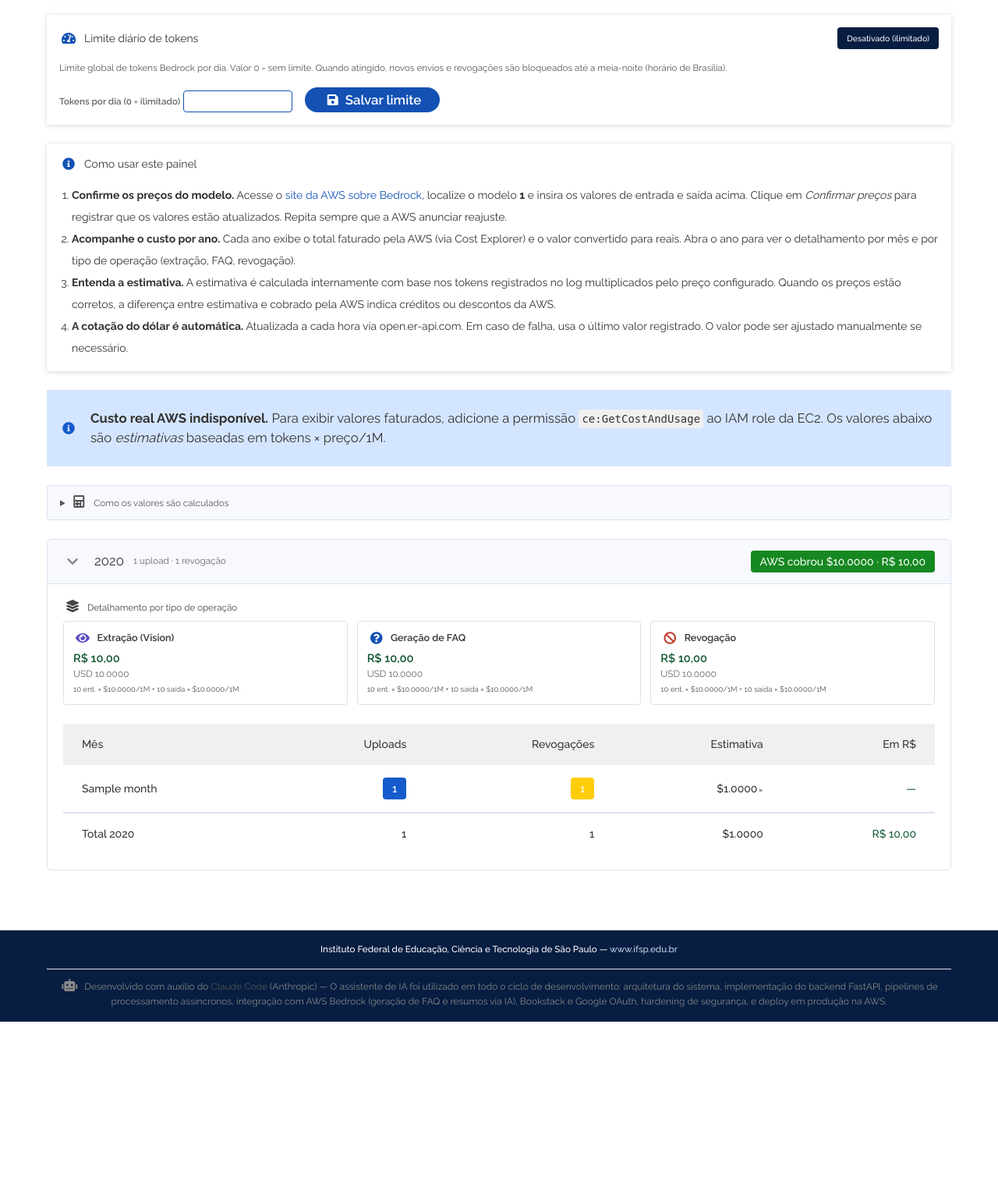
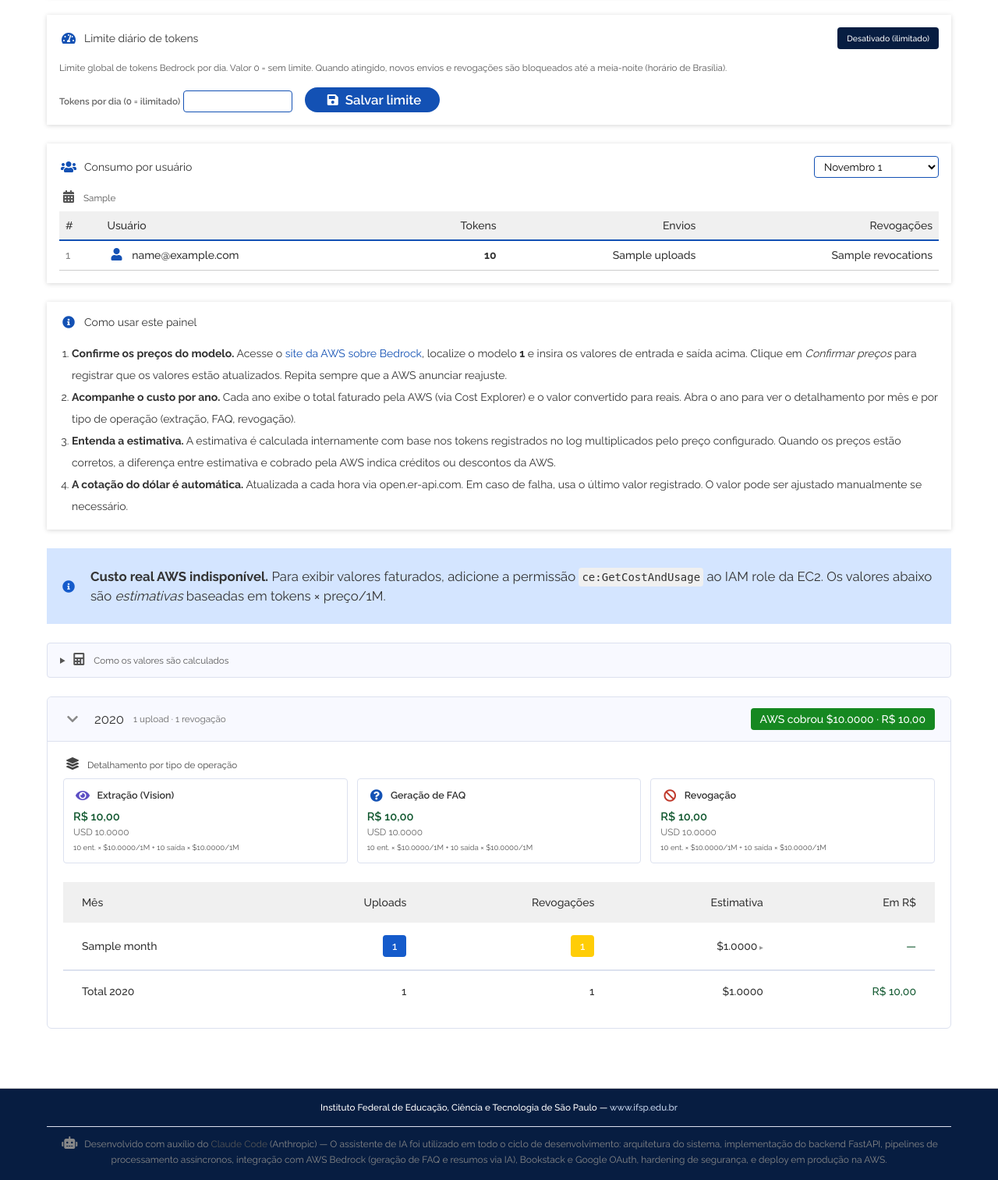
Before and after one commit to menzani/auto-ifsp-normas, a FastAPI app: template app/templates/admin_custo.html in a window 1280 px wide. Shown: the part 503-2016 px from the top of the page at 78% size. Before the commit the page ends 1813 px from the top, so only its background shows below. Run offline with FastAPI, Linux system fonts and the light colour scheme; the template is opened without the code that fills it: most values are stand-ins (such as "Sample title", 1, 10 or a date in 2020); parts of the project's set-up code (start-up, migrations or seed data) failed here and were passed over; some libraries are stand-ins or nearby versions; some web fonts are replaced.

Commit message:
feat: indicador de budget só para admins, alerta global e ranking por usuário
- Indicador de % na página de upload visível apenas para admins
- Alerta global (br-message warning/danger) no topo de todas as páginas
  para admins quando consumo diário >= 70%
- Nova seção "Consumo por usuário" no painel de custos com ranking
  por tokens, filtrável por mês via HTMX
- token_usage_by_user() em audit.py agrega tokens/uploads/revogações
  por email em um mês específico
- get_budget_alert() como Jinja2 global — avalia budget apenas para
  admins, sem impactar requests de outros papéis

Co-Authored-By: Claude Opus 4.6 (1M context) <noreply@anthropic.com>

```diff
--- a/app/routes/upload.py
+++ b/app/routes/upload.py
@@ -31,7 +31,7 @@ def dashboard(request: Request, user=Depends(get_current_user)):
         "user": user,
         "max_size_mb": settings.max_upload_size_mb,
         "bookstack_url": settings.bookstack_base_url,
-        "budget": audit.daily_budget_status(),
+        "budget": audit.daily_budget_status() if user.get("role") == "admin" else {},
     })
 
 
--- a/app/services/audit.py
+++ b/app/services/audit.py
@@ -233,6 +233,32 @@ def daily_budget_status() -> dict:
     }
 
 
+def token_usage_by_user(year: int, month: int) -> list[dict]:
+    """
+    Agrega consumo de tokens por usuário em um mês específico.
+    Retorna lista ordenada por total de tokens (decrescente).
+    """
+    entries = read_month(year, month)
+    user_map: dict[str, dict] = {}
+    for e in entries:
+        action = e.get("action", "")
+        if action not in ("processar", "revogar"):
+            continue
+        email = e.get("user", "desconhecido")
+        extra = e.get("extra") or {}
+        tokens = _sum_tokens_from_extra(extra)
+        if email not in user_map:
+            user_map[email] = {"email": email, "tokens": 0, "uploads": 0, "revocations": 0}
+        user_map[email]["tokens"] += tokens
+        if action == "processar":
+            user_map[email]["uploads"] += 1
+        else:
+            user_map[email]["revocations"] += 1
+
+    result = sorted(user_map.values(), key=lambda u: u["tokens"], reverse=True)
+    return result
+
+
 def bedrock_usage_by_month() -> list[dict]:
     """
     Agrega uso de tokens Bedrock por mês lendo todos os arquivos de audit.
--- a/app/templates.py
+++ b/app/templates.py
@@ -10,4 +10,17 @@ def _get_flashes(request: Request) -> list[tuple[str, str]]:
     return request.session.pop("_flashes", [])
 
 
+def _get_budget_alert(request: Request) -> dict:
+    """Retorna status do budget para o alerta global (apenas admins, >= 70%)."""
+    user = request.session.get("user")
+    if not user or user.get("role") != "admin":
+        return {}
+    from app.services.audit import daily_budget_status
+    status = daily_budget_status()
+    if status.get("active") and status.get("pct", 0) >= 70:
+        return status
+    return {}
+
+
 templates.env.globals["get_flashes"] = _get_flashes
+templates.env.globals["get_budget_alert"] = _get_budget_alert
--- a/app/templates/admin_custo.html
+++ b/app/templates/admin_custo.html
@@ -283,6 +283,43 @@
             </button>
           </div>
         </form>
+      </div>
+    </div>
+
+    {# ═══════════════════════════════════════════════════════════════════════ #}
+    {# CONSUMO POR USUÁRIO                                                     #}
+    {# ═══════════════════════════════════════════════════════════════════════ #}
+    <div class="br-card mb-4">
+      <div class="card-header">
+        <div class="d-flex align-items-center justify-content-between flex-wrap" style="gap:.5rem;">
+          <div class="d-flex align-items-center">
+            <i class="fas fa-users mr-2" style="color:#1351B4;" aria-hidden="true"></i>
+            <span class="text-medium-weight">Consumo por usuário</span>
+          </div>
+          <div>
+            <select id="usage-month-select"
+                    class="custo-price-input" style="width:auto; min-width:160px; padding:.25rem .5rem;"
+                    hx-get="/admin/custo/usage-by-user"
+                    hx-target="#usage-by-user-content"
+                    hx-swap="outerHTML"
+                    hx-trigger="change"
+                    onchange="this.setAttribute('hx-vals', JSON.stringify({year: this.selectedOptions[0].dataset.year, month: this.value})); htmx.trigger(this, 'change');">
+              {% for ym in usage_months %}
+              <option value="{{ ym[1] }}"
+                      data-year="{{ ym[0] }}"
+                      {% if loop.first %}selected{% endif %}>
+                {{ ["Janeiro","Fevereiro","Março","Abril","Maio","Junho","Julho","Agosto","Setembro","Outubro","Novembro","Dezembro"][ym[1]-1] }} {{ ym[0] }}
+              </option>
+              {% endfor %}
+              {% if not usage_months %}
+              <option selected>Nenhum dado</option>
+              {% endif %}
+            </select>
+          </div>
+        </div>
+      </div>
+      <div class="card-content">
+        {% include "partials/usage_by_user.html" %}
       </div>
     </div>
 
--- a/app/templates/base.html
+++ b/app/templates/base.html
@@ -287,6 +287,25 @@
       {% endfor %}
     {% endwith %}
 
+    {% set _ba = get_budget_alert(request) %}
+    {% if _ba %}
+    <div class="br-message {% if _ba.pct >= 90 %}danger{% else %}warning{% endif %} mb-3" role="alert">
+      <div class="icon">
+        <i class="fas fa-{% if _ba.pct >= 90 %}exclamation-circle{% else %}exclamation-triangle{% endif %}" aria-hidden="true"></i>
+      </div>
+      <div class="content">
+        {% if _ba.exhausted %}
+          Limite diário de tokens Bedrock <strong>atingido</strong> ({{ "{:,}".format(_ba.usage).replace(",", ".") }} / {{ "{:,}".format(_ba.limit).replace(",", ".") }}).
+          Novos envios e revogações estão bloqueados até a meia-noite.
+        {% elif _ba.pct >= 90 %}
+          Consumo diário de tokens em <strong>{{ "%.0f"|format(_ba.pct) }}%</strong> ({{ "{:,}".format(_ba.usage).replace(",", ".") }} / {{ "{:,}".format(_ba.limit).replace(",", ".") }}).
+        {% else %}
+          Consumo diário de tokens em <strong>{{ "%.0f"|format(_ba.pct) }}%</strong> do limite ({{ "{:,}".format(_ba.usage).replace(",", ".") }} / {{ "{:,}".format(_ba.limit).replace(",", ".") }}).
+        {% endif %}
+      </div>
+    </div>
+    {% endif %}
+
     {% block content %}{% endblock %}
 
   </main>
--- /dev/null
+++ b/app/templates/partials/usage_by_user.html
@@ -0,0 +1,36 @@
+<div id="usage-by-user-content">
+  <p class="text-down-01 mb-2" style="color:#555;">
+    <i class="fas fa-calendar-alt mr-1" aria-hidden="true"></i> {{ usage_selected }}
+  </p>
+  {% if usage_by_user %}
+  <table class="responsive-cards" style="width:100%; border-collapse:collapse; font-size:.9rem;">
+    <thead>
+      <tr style="border-bottom:2px solid #1351B4;">
+        <th style="text-align:left; padding:.5rem;">#</th>
+        <th style="text-align:left; padding:.5rem;">Usuário</th>
+        <th style="text-align:right; padding:.5rem;">Tokens</th>
+        <th style="text-align:right; padding:.5rem;">Envios</th>
+        <th style="text-align:right; padding:.5rem;">Revogações</th>
+      </tr>
+    </thead>
+    <tbody>
+      {% for u in usage_by_user %}
+      <tr style="border-bottom:1px solid #e6e6e6;">
+        <td data-label="#" style="padding:.5rem; color:#888;">{{ loop.index }}</td>
+        <td data-label="Usuário" style="padding:.5rem;">
+          <i class="fas fa-user mr-1" style="color:#1351B4;" aria-hidden="true"></i>
+          {{ u.email }}
+        </td>
+        <td data-label="Tokens" style="text-align:right; padding:.5rem;">
+          <strong>{{ "{:,}".format(u.tokens).replace(",", ".") }}</strong>
+        </td>
+        <td data-label="Envios" style="text-align:right; padding:.5rem;">{{ u.uploads }}</td>
+        <td data-label="Revogações" style="text-align:right; padding:.5rem;">{{ u.revocations }}</td>
+      </tr>
+      {% endfor %}
+    </tbody>
+  </table>
+  {% else %}
+  <p class="text-down-01" style="color:#888;">Nenhum consumo de tokens registrado neste período.</p>
+  {% endif %}
+</div>
```
Also changed, not shown: app/routes/admin.py (+44 -0 lines).
